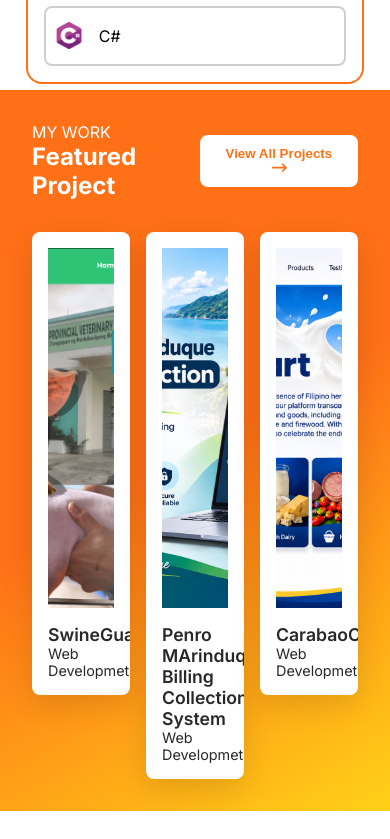
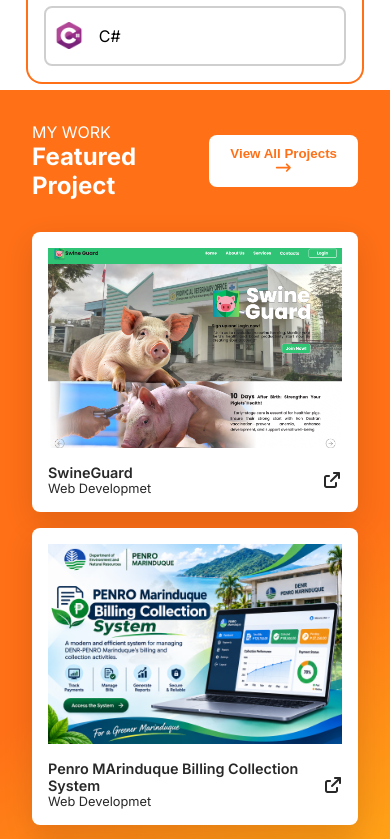
Before and after one commit to Hydrogen86/my-portfolio-react, a React (Vite) app: page / in a window 390 px wide. Shown: the part 3561-4400 px from the top of the page. Before the commit the page ends 4372 px from the top, so only its background shows below. Built offline with nearby package versions, Linux system fonts and the light colour scheme.

Commit message:
Add responsive design for project-section

```diff
--- a/src/components/Projects.jsx
+++ b/src/components/Projects.jsx
@@ -10,7 +10,7 @@ const Projects = () => {
     const [currentIcon, setCurrentIcon] = useState(faArrowRightLong)
     const handleClick = () => {
         setShowAll(prev => !prev)
-        setCurrentIcon(prev => prev === currentIcon ? faArrowRightLong : faArrowLeftLong)
+        setCurrentIcon(prev => prev === faArrowRightLong ? faArrowLeftLong : faArrowRightLong)
     }
 
     const displayedProjects = showAll ? projects : projects.slice(0, 3);
@@ -26,7 +26,7 @@ const Projects = () => {
                 className="see-all-btn"
                 onClick={handleClick}
             >
-                {showAll ? "Show Less" : "View All Projects"} <FontAwesomeIcon icon={currentIcon}></FontAwesomeIcon>
+                {showAll ? "Show Less" : "View All Projects"} <FontAwesomeIcon icon={currentIcon}/>
             </button>
       </div>
 
--- a/src/css/Project.css
+++ b/src/css/Project.css
@@ -13,7 +13,7 @@
 }
 
 .see-all-btn {
-    padding: .7rem 1.5rem;
+    padding: .7rem clamp(1rem, 2vw, 1.5rem);
     border: none;
     border-radius: 8px;
     background: var(--main-color);
@@ -52,27 +52,27 @@
 .project img {
     display: block;
     width: 100%;
-    height: 360px;
+    height: clamp(200px, 30vw, 360px);
     object-fit: cover;
     margin-bottom: 1rem;
     box-sizing: border-box;
 }
 
 .project .project-name {
-    font-size: 1.1rem;
+    font-size: clamp(.9rem, 1vw, 1.2rem);
     font-weight: 600;
 }
 .project-ds, .text-area {
     display: flex;
 }
 .text-area span:nth-child(2) {
-    font-size: .9rem;
+    font-size: clamp(.8rem, 1vw, 1rem);
 }
 .project-ds {
     justify-content: space-between;
     align-items: center;
     .icon {
-        font-size: 1.25rem;
+        font-size: clamp(1rem, 2vw, 1.25rem);
         color: var(--text-color);
         cursor: pointer;
         transition: .3s ease-in transform;
@@ -82,3 +82,9 @@
 .project-ds .text-area {
     flex-direction: column;
 }
+
+@media (max-width: 770px) {
+    .project-container {
+        grid-template-columns: repeat(1, minmax(0, 1fr));
+    }
+}
```
